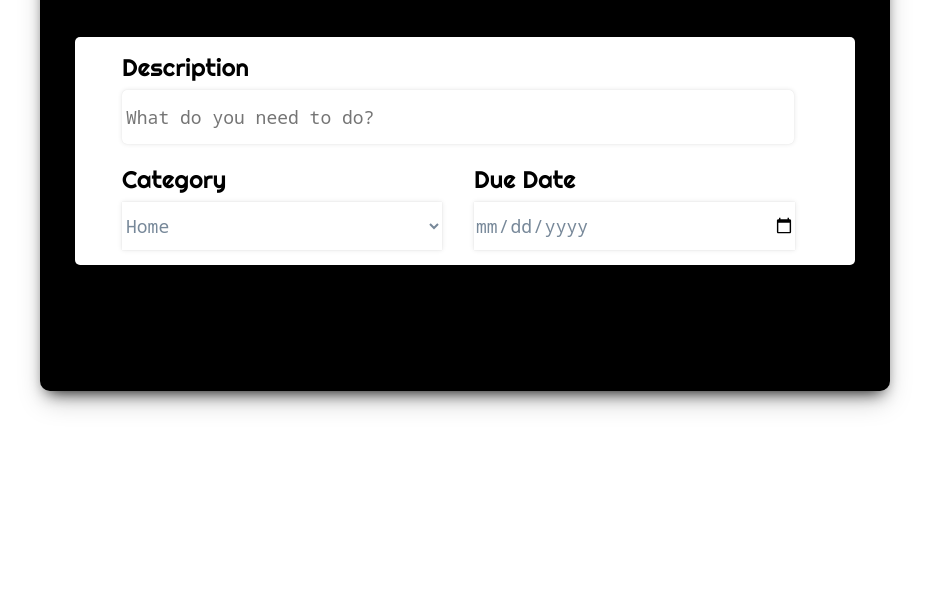
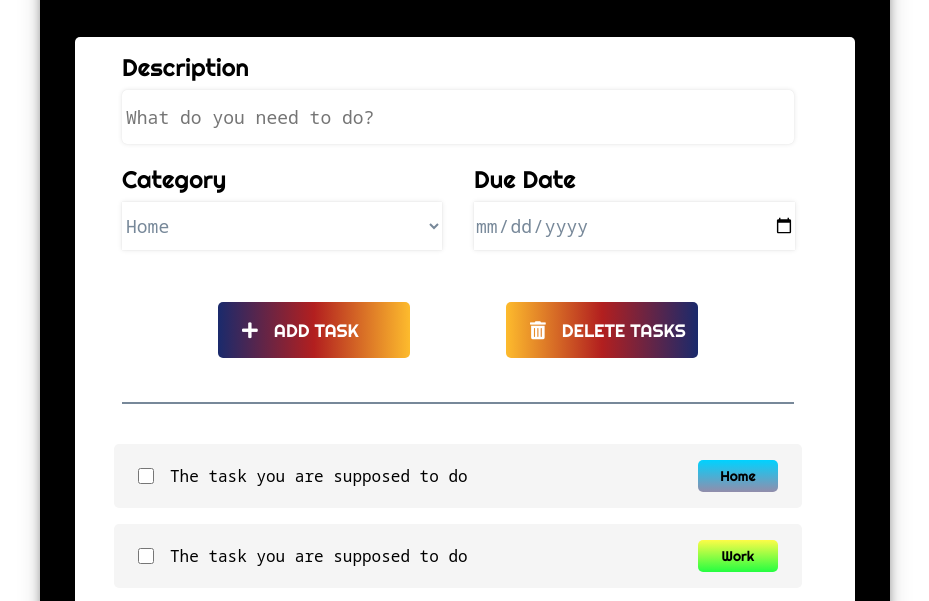
Before and after one commit to Mayur-Debu/Web-Development, a website: page Todo App/Templates/index.html in a window 1280 px wide. Shown: the part 179-780 px from the top of the page, without its empty margins (175-1104 px from the left). Drawn offline with Linux system fonts and the light colour scheme.

Commit message:
Front end Commit: 2

```diff
--- a/Todo App/Stylesheets/style.css
+++ b/Todo App/Stylesheets/style.css
@@ -12,9 +12,10 @@
 
 .wrapper {
   width: 850px;
-  height: 450px;
+  height: auto;
   margin: auto;
   margin-top: 15vh;
+  padding-bottom: 15vh;
   /* background-image: linear-gradient(#1A2980,#26D0CE); */
   background-color: black;
   border-radius: 10px;
@@ -47,7 +48,6 @@
   padding: 15px;
 }
 
-/* ----------------------------------- Event Maker Section ---------------------------------------- */
 .description {
   height: 7rem;
   width: inherit;
@@ -122,3 +122,127 @@
 #date-Selector:focus {
   outline: none;
 }
+
+.button-Section {
+  width: 42rem;
+  height: 5rem;
+  margin-left: 2rem;
+  margin-top: 2.5rem;
+  display: flex;
+  align-items: center;
+  justify-content: space-evenly;
+}
+
+.button {
+  width: 12rem;
+  height: 3.5rem;
+  background-color: black;
+  display: flex;
+  align-items: center;
+  border-radius: 5px;
+}
+
+.button i {
+  color: white;
+  margin-left: 1.5rem;
+  font-size: 18px;
+}
+
+.button span {
+  color: white;
+  margin-left: 1rem;
+  font-size: 18px;
+}
+
+.add-Tasks-Button {
+  background-image: linear-gradient(to right, #1a2a6c, #b21f1f, #fdbb2d);
+}
+
+.delete-Tasks-Button {
+  background-image: linear-gradient(to left, #1a2a6c, #b21f1f, #fdbb2d);
+}
+
+.add-Tasks-Button:hover {
+  box-shadow: rgba(17, 17, 26, 0.1) 0px 4px 16px,
+    rgba(17, 17, 26, 0.1) 0px 8px 24px, rgba(17, 17, 26, 0.1) 0px 16px 56px;
+  cursor: pointer;
+  transition: all 0.4s ease-in;
+}
+
+.delete-Tasks-Button:hover {
+  box-shadow: rgba(17, 17, 26, 0.1) 0px 4px 16px,
+    rgba(17, 17, 26, 0.1) 0px 8px 24px, rgba(17, 17, 26, 0.1) 0px 16px 56px;
+  cursor: pointer;
+  transition: all 0.4s ease-in;
+}
+
+/* ----------------------------------- Seprating Line ---------------------------------------- */
+.seprating-Line {
+  border-bottom: 2px solid lightslategray;
+  width: 42rem;
+  margin-left: 2rem;
+  margin-top: 2rem;
+}
+
+/* ----------------------------------- Event Carousel Section ---------------------------------------- */
+.event-Carousel {
+  /* width: inherit; */
+  height: auto;
+  margin-top: 2rem;
+  padding: 0.5rem;
+}
+
+.event {
+  width: 41rem;
+  height: auto;
+  margin-left: 1rem;
+  background-color: whitesmoke;
+  border-radius: 5px;
+  display: flex;
+  align-items: center;
+  padding: 1rem;
+  margin-bottom: 1rem;
+}
+
+.event input {
+  margin-left: 0.5rem;
+  width: 1rem !important;
+  height: 1rem !important;
+}
+
+.event-Desciption {
+  width: 32rem;
+  margin-left: 1rem;
+  text-align: left;
+  margin-right: 1rem;
+}
+
+.event-Label {
+  height: 2rem;
+  width: 5rem;
+  /* transform: rotate(90deg); */
+  display: flex;
+  justify-content: center;
+  align-items: center;
+  border-radius: 5px;
+}
+
+.event-Label:hover {
+  cursor: help;
+}
+
+.event-Label span {
+  font-size: 14px;
+}
+
+.event-Label-Home {
+  background-image: linear-gradient(#00d2ff, #928dab);
+}
+
+.event-Label-Work {
+  background-image: linear-gradient(#fdfc47, #24fe41);
+}
+
+.event-Label-Personal {
+  background-image: linear-gradient(#fe8c00, #f83600);
+}
--- a/Todo App/Templates/index.html
+++ b/Todo App/Templates/index.html
@@ -16,6 +16,10 @@
     <!-- Link the fonts -->
     <link href="https://fonts.googleapis.com/css2?family=Righteous&display=swap" rel="stylesheet">
     <link href="https://fonts.googleapis.com/css2?family=Noto+Sans+Mono&family=Righteous&display=swap" rel="stylesheet">
+
+    <!-- Linking the font awesome icon cdn -->
+    <link rel="stylesheet" href="https://pro.fontawesome.com/releases/v5.10.0/css/all.css"
+        integrity="sha384-AYmEC3Yw5cVb3ZcuHtOA93w35dYTsvhLPVnYs9eStHfGJvOvKxVfELGroGkvsg+p" crossorigin="anonymous" />
 </head>
 
 <body>
@@ -37,7 +41,6 @@
             </div>
 
             <div class="select-Category-And-Date">
-
                 <div class="selector">
                     <span class="title font-Heading">Category</span>
                     <select class="font-Sub-Heading" name="" id="">
@@ -53,6 +56,66 @@
                 </div>
             </div>
 
+            <div class="button-Section">
+                <div class="button add-Tasks-Button">
+                    <i class="fas fa-plus"></i>
+                    <span class="font-Heading">ADD TASK</span>
+                </div>
+
+                <div class="button delete-Tasks-Button">
+                    <i class="fas fa-trash-alt"></i>
+                    <span class="font-Heading">DELETE TASKS</span>
+                </div>
+            </div>
+
+            <!-- Div for the Separating line between the event maker and the event carousel -->
+            <div class="seprating-Line"></div>
+
+            <!-- This section is for the event display carousel -->
+            <div class="event-Carousel">
+
+                <!-- Home Event -->
+                <div class="home-Event">
+                    <div class="event">
+                        <input type="checkbox" name="" id="event-Checkbox">
+                        <div class="event-Desciption">
+                            <span class="event-Content font-Sub-Heading"> The task you are supposed to do </span>
+                        </div>
+                        <div class="event-Label event-Label-Home">
+                            <span class="font-Heading" title="Task accociated with home">Home</span>
+                        </div>
+                    </div>
+                </div>
+
+                <!-- Work Event  -->
+                <div class="work-Event">
+
+                    <div class="event">
+                        <input type="checkbox" name="" id="event-Checkbox">
+                        <div class="event-Desciption">
+                            <span class="event-Content font-Sub-Heading"> The task you are supposed to do </span>
+                        </div>
+                        <div class="event-Label event-Label-Work">
+                            <span class="font-Heading" title="Task associated with work">Work</span>
+                        </div>
+                    </div>
+                </div>
+
+                <!-- Personal Event -->
+                <div class="personal-Event">
+                    <div class="event">
+                        <input type="checkbox" name="" id="event-Checkbox">
+                        <div class="event-Desciption">
+                            <span class="event-Content font-Sub-Heading"> The task you are supposed to do </span>
+                        </div>
+                        <div class="event-Label event-Label-Personal">
+                            <span class="font-Heading" title="Task associated with you">Personal</span>
+                        </div>
+                    </div>
+                </div>
+
+            </div>
+
         </div>
 
     </div>
```
